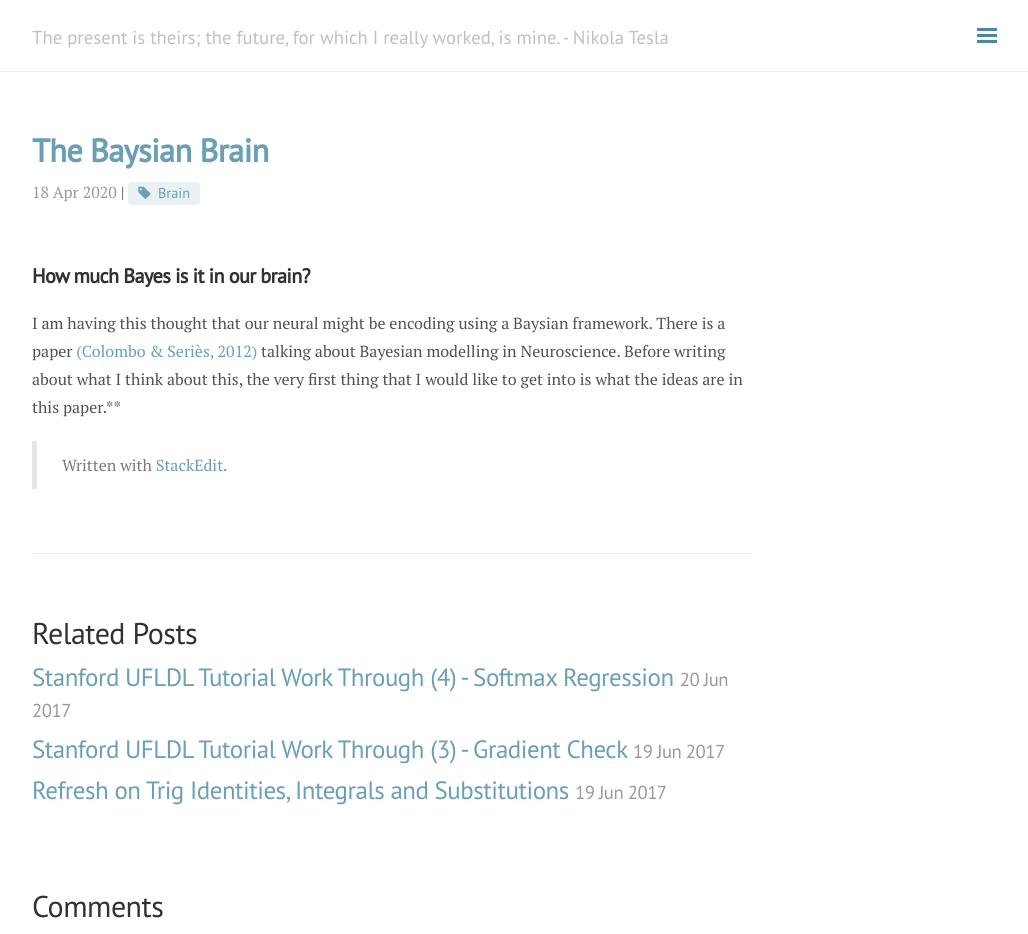
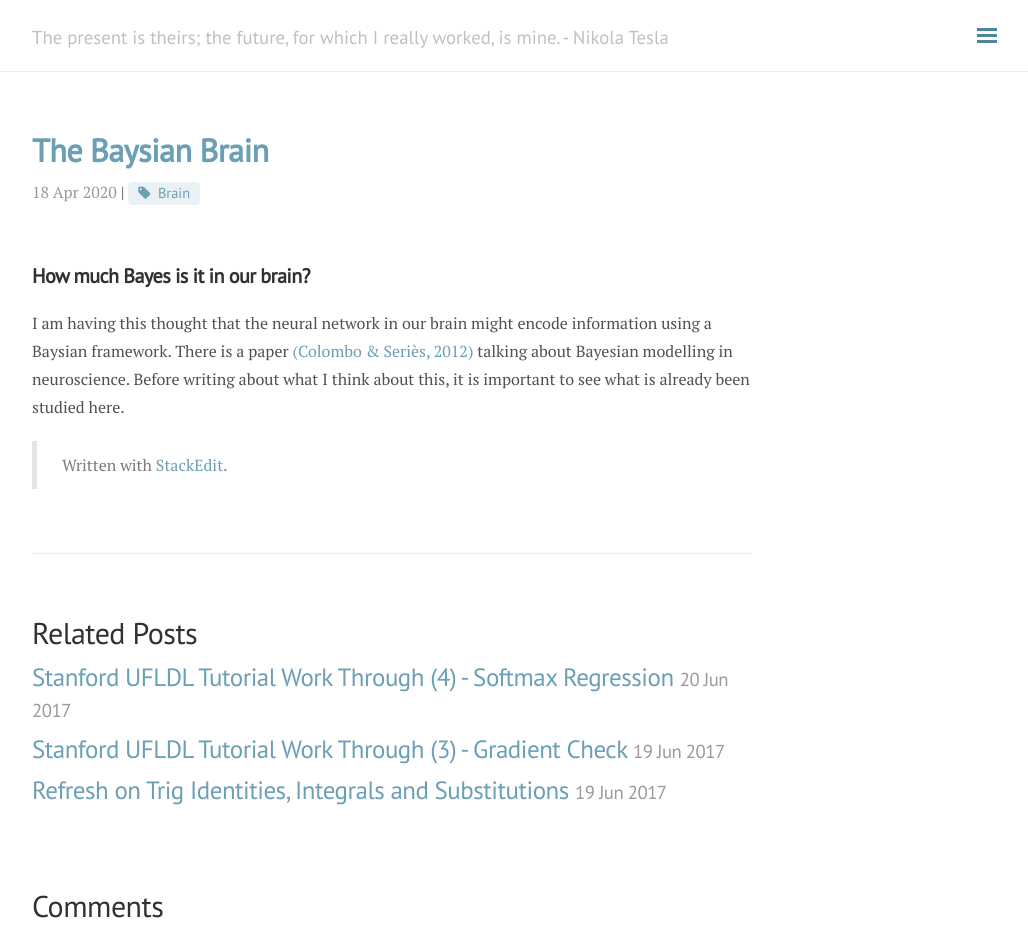
Before and after one commit to andylikescodes/andylikescodes.github.io, a Jekyll site: the page built from _posts/2020-04-18-Baysian-Brain.md, in a window 1280 px wide and 934 px high. Shown: the whole window, without its empty margins (248-1276 px from the left). Built offline with Jekyll 4.4.1, drawn with Linux system fonts in a browser that asks for light colours; nearby versions of some CDN libraries; comment, search, counter and statistics services are not loaded.

Commit message:
_posts/2020-04-18-Baysian-Brain.md updated from https://stackedit.io/

```diff
--- a/_posts/2020-04-18-Baysian-Brain.md
+++ b/_posts/2020-04-18-Baysian-Brain.md
@@ -6,9 +6,9 @@ category: Brain
 ---
 
 ## How much Bayes is it in our brain?
-I am having this thought that our neural might be encoding using a Baysian framework. There is a paper [(Colombo & Seriès, 2012)](https://www.zotero.org/google-docs/?B67pov) talking about Bayesian modelling in Neuroscience. Before writing about what I think about this, the very first thing that I would like to get into is what the ideas are in this paper.**
+I am having this thought that the neural network in our brain might encode information using a Baysian framework. There is a paper [(Colombo & Seriès, 2012)](https://www.zotero.org/google-docs/?B67pov) talking about Bayesian modelling in neuroscience. Before writing about what I think about this, it is important to see what is already been studied here.
 
 > Written with [StackEdit](https://stackedit.io/).
 <!--stackedit_data:
-eyJoaXN0b3J5IjpbLTE3NjE5MTQ2NTJdfQ==
+eyJoaXN0b3J5IjpbLTczNjgyNjQ5OV19
 -->
```
